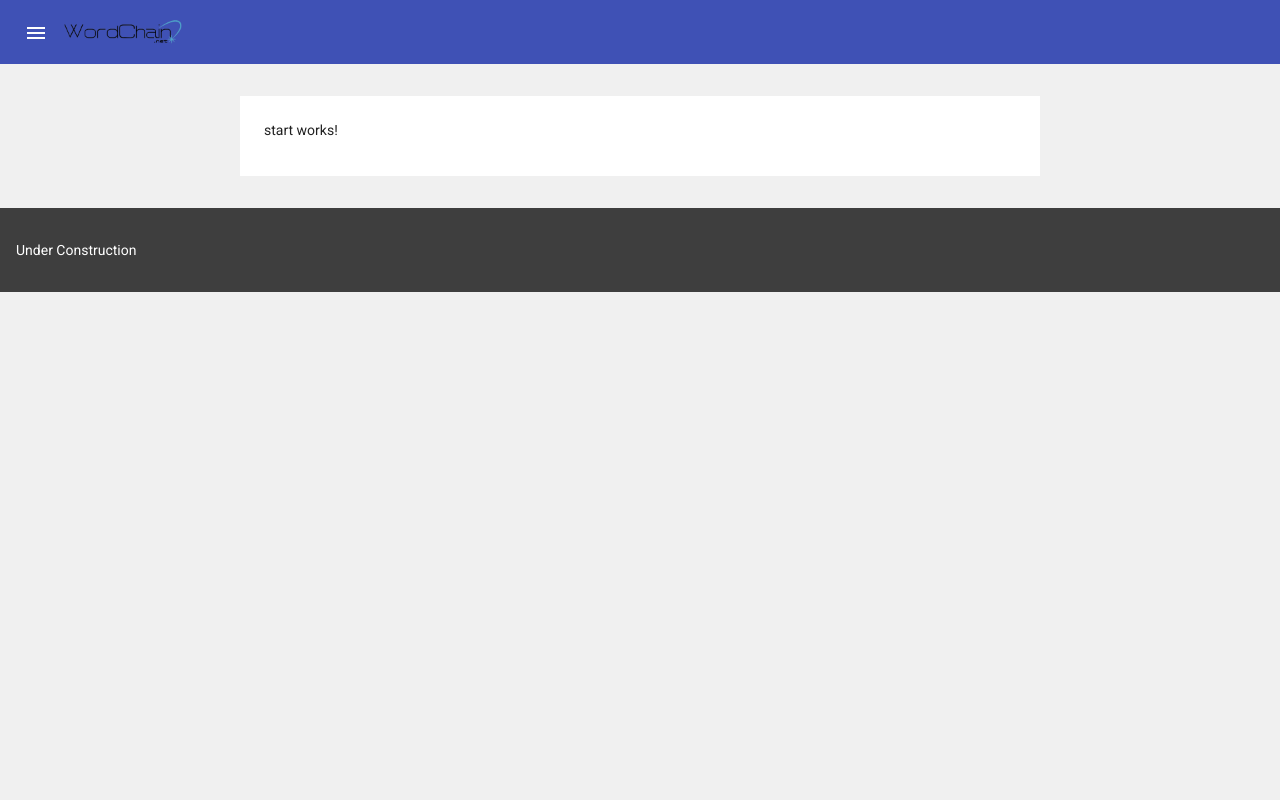
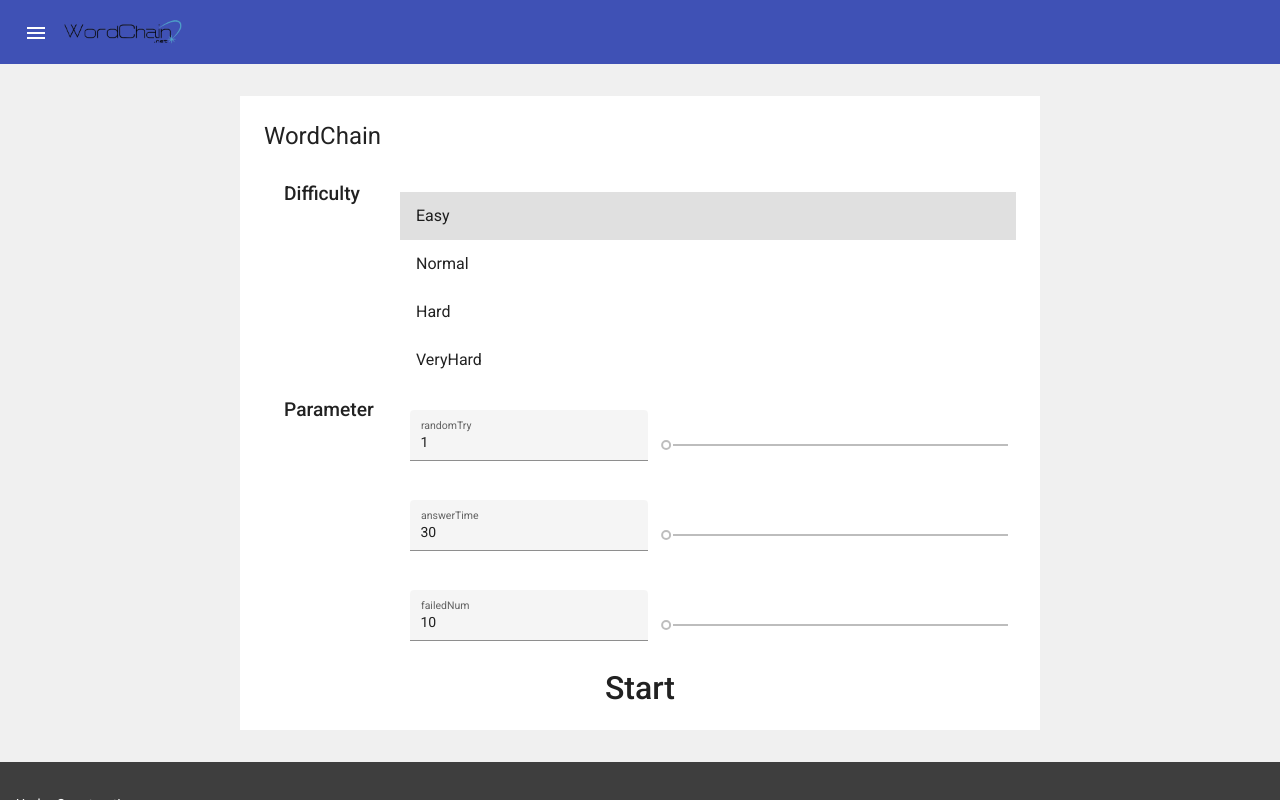
Before and after one commit to Freedom645/WordChainClient, an Angular app: page /chain-game/start in a window 1280 px wide. Built offline with nearby package versions, Linux system fonts and the light colour scheme.

Commit message:
[add] implement start page

```diff
--- a/src/app/app-routing.module.ts
+++ b/src/app/app-routing.module.ts
@@ -5,8 +5,8 @@ import { TopComponent } from './component/top/top.component';
 
 const routes: Routes = [
   { path: 'chain-game', loadChildren: "./chain-game/chain-game-routing.module#ChainGameRoutingModule" },
-  { path: 'top', component: TopComponent },
-  { path: '**', redirectTo: 'top', pathMatch: 'full' }
+  { path: '', component: TopComponent },
+  { path: '**', redirectTo: '', pathMatch: 'full' }
 ];
 
 @NgModule({
--- a/src/app/chain-game/component/game/game.component.scss
+++ b/src/app/chain-game/component/game/game.component.scss
@@ -3,9 +3,8 @@
   padding-right: 10px;
 
   .timer {
-    width: 50%;
+    max-width: 70%;
     padding: 16px;
-    padding-top: 0;
   }
 
   .app-history {
--- a/src/app/chain-game/component/start/start.component.html
+++ b/src/app/chain-game/component/start/start.component.html
@@ -1 +1,34 @@
-<p>start works!</p>
+<h1>WordChain</h1>
+
+<div class="section">
+  <div class="section-title">
+    Difficulty
+  </div>
+  <mat-selection-list #shoes [multiple]="false" class="section-config" value="1" (selectionChange)="select($event)">
+    <mat-list-option *ngFor="let diff of gameDifficulties; index as i" [value]="i" [selected]="i===selectedIndex">
+      {{diff.difficulty}}
+    </mat-list-option>
+  </mat-selection-list>
+</div>
+
+<div class="section">
+  <div class="section-title">
+    Parameter
+  </div>
+  <div class="section-config">
+    <ng-container *ngFor="let input of inputs">
+      <div class="input">
+        <mat-form-field class="input-value" appearance="fill">
+          <mat-label>{{input}}</mat-label>
+          <input matInput readonly [value]="gameDifficulties[selectedIndex][input]">
+        </mat-form-field>
+        <mat-slider class="input-slider" [value]="gameDifficulties[selectedIndex][input]"
+                    [min]="gameDifficulties[0][input]" [max]="gameDifficulties[gameDifficulties.length-1][input]"
+                    disabled></mat-slider>
+      </div>
+    </ng-container>
+  </div>
+</div>
+<div class="start-button-frame">
+  <button mat-button class="start-button" (click)="clickStart()">Start</button>
+</div>
--- a/src/app/chain-game/component/start/start.component.scss
+++ b/src/app/chain-game/component/start/start.component.scss
@@ -0,0 +1,44 @@
+.section{
+  padding-top: 1rem;
+
+  justify-content: flex-start;
+  display: flex;
+  flex-direction: row;
+
+  .section-title{
+    width: 60px;
+    min-width: 60px;
+    margin-right: 56px;
+    margin-left: 20px;
+    font-size: 1.2rem;
+    font-weight: 500;
+  }
+
+  .section-config{
+    width: 100%;
+    justify-content: center;
+    flex-direction: column;
+
+    .input{
+      display: flex;
+      align-items: center;
+      .input-value{
+        padding: 10px;
+        flex-basis: 40%;
+      }
+      .input-slider{
+        padding: 10px;
+        flex-basis: 60%;
+      }
+    }
+  }
+}
+
+.start-button-frame{
+  display: flex;
+  justify-content:center;
+  .start-button{
+    width: 100%;
+    font-size: 2rem;
+  }
+}
--- a/src/app/chain-game/component/start/start.component.ts
+++ b/src/app/chain-game/component/start/start.component.ts
@@ -1,4 +1,8 @@
 import { Component, OnInit } from '@angular/core';
+import { MatSelectionListChange } from '@angular/material/list';
+import { ActivatedRoute, Route, Router } from '@angular/router';
+import { DifficultySettingsTemplate } from '../../model/chain-game-model';
+import { ChainGameService } from '../../service/chain-game.service';
 
 @Component({
   selector: 'app-start',
@@ -7,9 +11,32 @@ import { Component, OnInit } from '@angular/core';
 })
 export class StartComponent implements OnInit {
 
-  constructor() { }
+  selectedIndex = 0;
+  readonly gameDifficulties = DifficultySettingsTemplate;
+  readonly inputs = ["randomTry", "answerTime", "failedNum"];
+
+  constructor(
+    private service: ChainGameService,
+    private router: Router,
+    private route: ActivatedRoute,
+  ) {
+    this.service.setDifficulty(this.getDifficulty());
+  }
+
 
   ngOnInit(): void {
   }
 
+  private getDifficulty() {
+    return this.gameDifficulties[this.selectedIndex];
+  }
+
+  select(event: MatSelectionListChange) {
+    this.selectedIndex = event.options[0].value;
+  }
+
+  clickStart() {
+    this.service.setDifficulty(this.getDifficulty());
+    this.router.navigate(['game'], { relativeTo: this.route.parent });
+  }
 }
--- a/src/app/chain-game/model/chain-game-model.ts
+++ b/src/app/chain-game/model/chain-game-model.ts
@@ -23,29 +23,29 @@ export interface DifficultySetting {
   failedNum: number,
 }
 
-export const DifficultySettingsTemplate: { [key: string]: DifficultySetting; } = {
-  easy: {
+export const DifficultySettingsTemplate: DifficultySetting[] = [
+  {
     difficulty: "Easy",
     randomTry: 1,
     answerTime: 30,
     failedNum: 10,
   },
-  normal: {
+  {
     difficulty: "Normal",
     randomTry: 5,
     answerTime: 15,
     failedNum: 7,
   },
-  hard: {
+  {
     difficulty: "Hard",
     randomTry: 20,
     answerTime: 7,
     failedNum: 3,
   },
-  veryHard: {
+  {
     difficulty: "VeryHard",
     randomTry: 40,
     answerTime: 5,
     failedNum: 1,
   }
-};
+];
--- a/src/app/chain-game/service/chain-game.service.ts
+++ b/src/app/chain-game/service/chain-game.service.ts
@@ -10,7 +10,7 @@ import { DifficultySetting, DifficultySettingsTemplate, QueryState, WordHistory
 })
 export class ChainGameService {
 
-  private difficultySetting: DifficultySetting = DifficultySettingsTemplate.easy;
+  private difficultySetting: DifficultySetting = DifficultySettingsTemplate[0];
 
   private readonly history: WordHistory[] = [];
   private readonly notExistWords = new Set<string>();
@@ -93,6 +93,10 @@ export class ChainGameService {
     return this.difficultySetting;
   }
 
+  public setDifficulty(diff: DifficultySetting): void {
+    this.difficultySetting = diff;
+  }
+
   private lastLetter(word: string): string {
     return word.charAt(word.length - 1);
   }
```
Also changed, not shown: src/app/chain-game/chain-game.module.ts (+8 -0 lines), src/styles.scss (+0 -16 lines).
